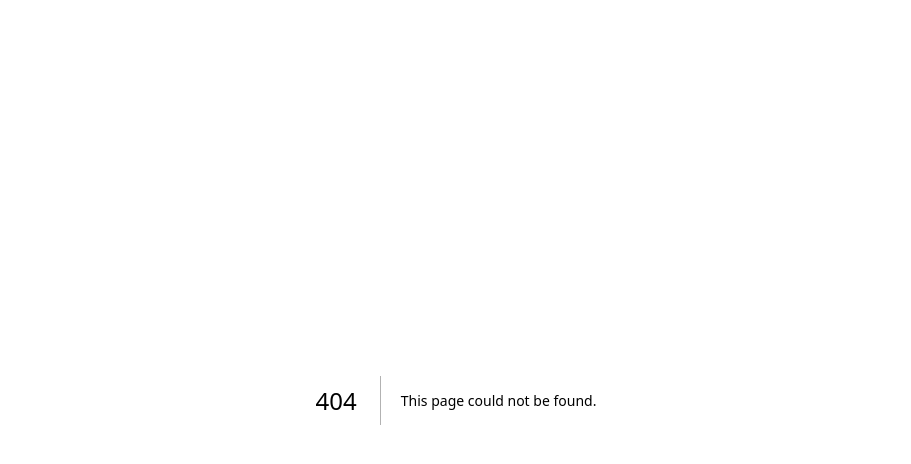
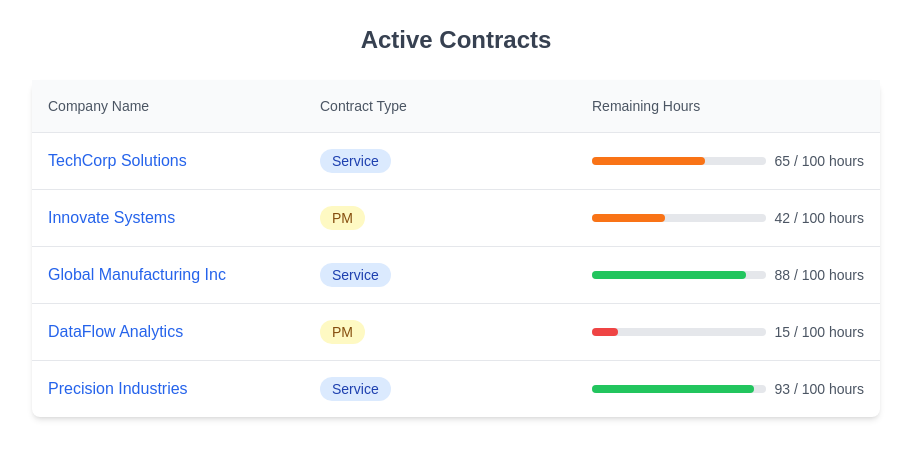
Before and after one commit to SeifEldin15/ARC-employee-management, a Next.js app in the folder frontend/: page /managercontacts in a window 1280 px wide. Before the commit this address had no page. Shown: the top 464 px of the page, without its empty margins (184-1095 px from the left). Built offline with nearby package versions, Linux system fonts and the light colour scheme.

Commit message:
manager contacts

```diff
--- /dev/null
+++ b/frontend/src/app/managercontacts/page.jsx
@@ -0,0 +1,59 @@
+'use client'
+
+const ManagerContacts = () => {
+  const contracts = [
+    { company: 'TechCorp Solutions', type: 'Service', hours: 65, total: 100 },
+    { company: 'Innovate Systems', type: 'PM', hours: 42, total: 100 },
+    { company: 'Global Manufacturing Inc', type: 'Service', hours: 88, total: 100 },
+    { company: 'DataFlow Analytics', type: 'PM', hours: 15, total: 100 },
+    { company: 'Precision Industries', type: 'Service', hours: 93, total: 100 },
+  ]
+
+  const getProgressColor = (hours) => {
+    if (hours >= 70) return 'bg-green-500'
+    if (hours >= 30) return 'bg-orange-500'
+    return 'bg-red-500'
+  }
+
+  return (
+    <div className="p-6 max-w-4xl mx-auto">
+      <h1 className="text-2xl font-semibold text-gray-700 mb-6 text-center">Active Contracts</h1>
+
+      <div className="bg-white rounded-lg shadow-md">
+        <div className="grid grid-cols-3 p-4 border-b bg-gray-50">
+          <div className="text-sm text-gray-600">Company Name</div>
+          <div className="text-sm text-gray-600">Contract Type</div>
+          <div className="text-sm text-gray-600">Remaining Hours</div>
+        </div>
+
+        {contracts.map((contract, index) => (
+          <div key={index} className="grid grid-cols-3 p-4 border-b last:border-b-0 items-center">
+            <div className="text-blue-600 hover:text-blue-800 cursor-pointer">
+              {contract.company}
+            </div>
+            <div>
+              <span className={`px-3 py-1 rounded-full text-sm ${
+                contract.type === 'Service' ? 'bg-blue-100 text-blue-800' : 'bg-yellow-100 text-yellow-800'
+              }`}>
+                {contract.type}
+              </span>
+            </div>
+            <div className="flex items-center gap-2">
+              <div className="flex-1 bg-gray-200 rounded-full h-2">
+                <div
+                  className={`${getProgressColor(contract.hours)} h-2 rounded-full`}
+                  style={{ width: `${contract.hours}%` }}
+                />
+              </div>
+              <span className="text-sm text-gray-600 whitespace-nowrap">
+                {contract.hours} / {contract.total} hours
+              </span>
+            </div>
+          </div>
+        ))}
+      </div>
+    </div>
+  )
+}
+
+export default ManagerContacts
```
